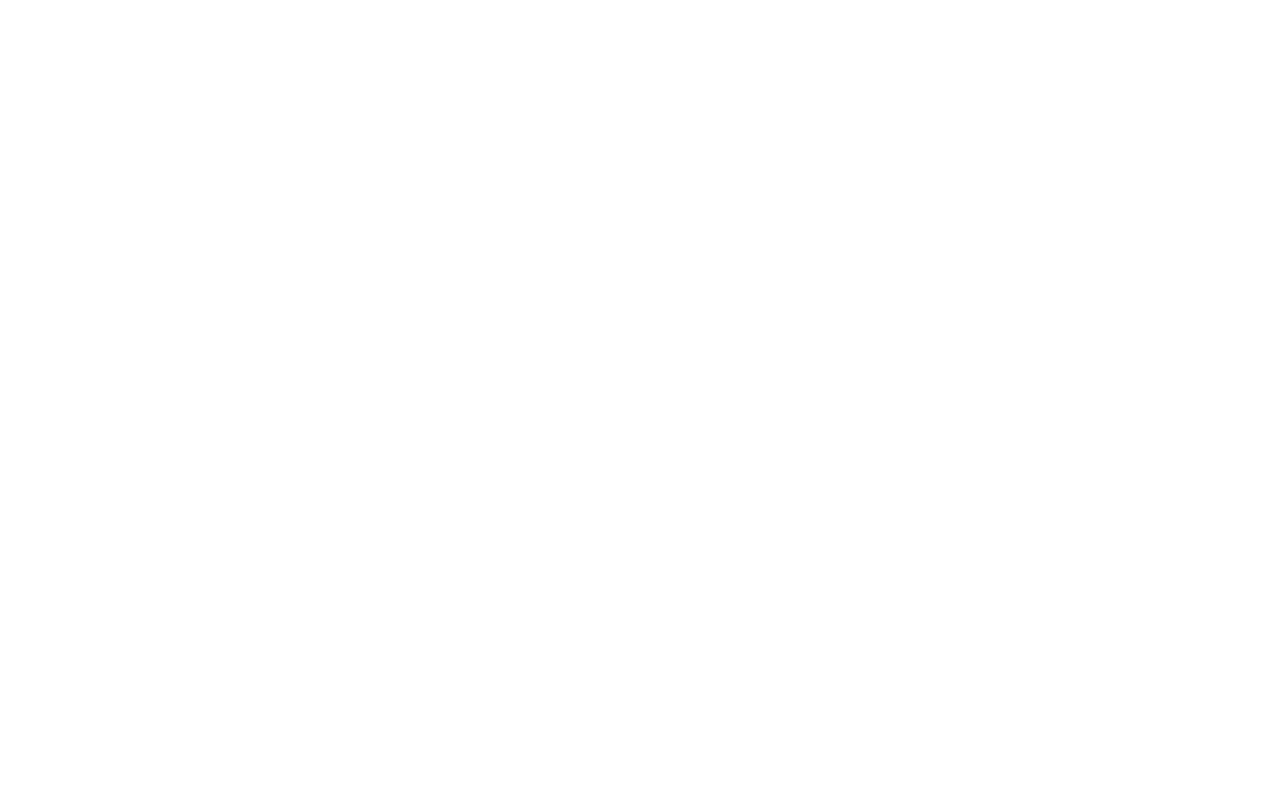
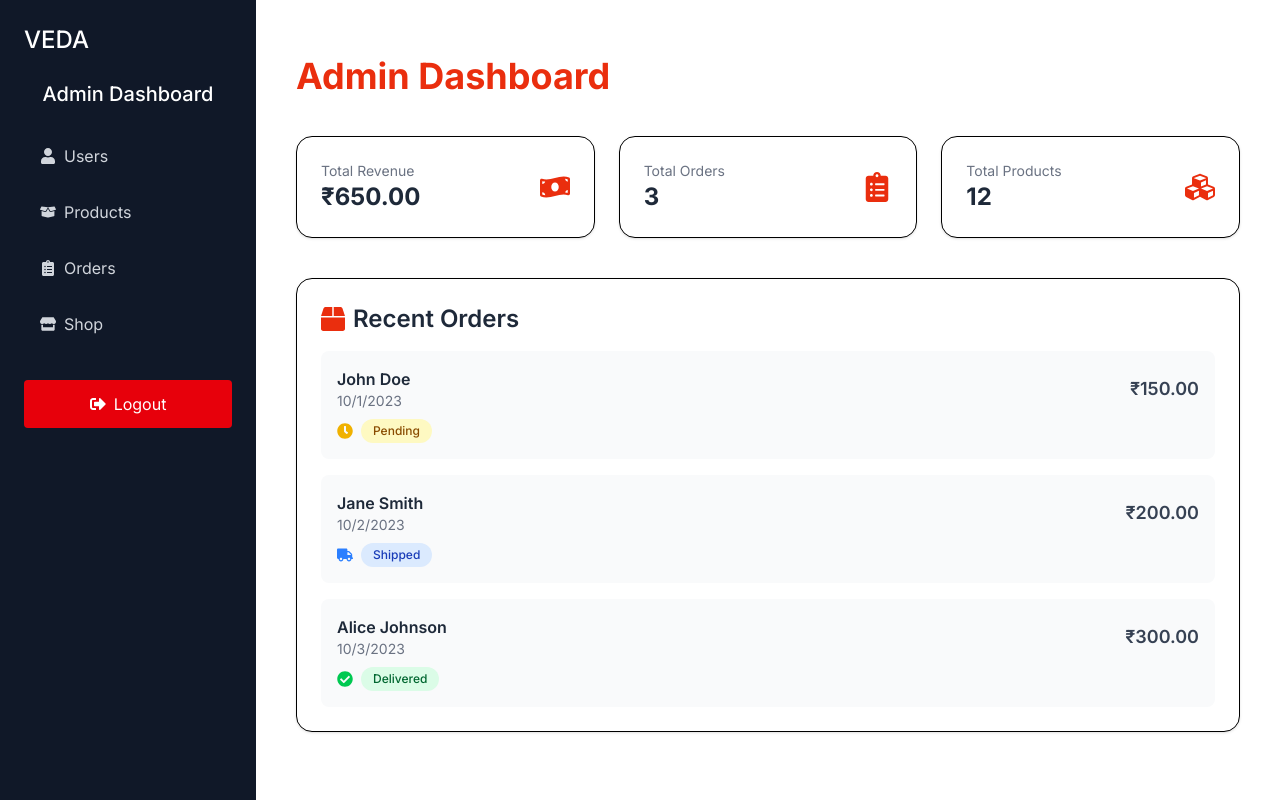
Before and after one commit to Varenya-ramayanam/Veda, a React (Vite) app in the folder frontend/: page /admin in a window 1280 px wide. Before the commit this address had no page. Built offline with nearby package versions, Linux system fonts and the light colour scheme.

Commit message:
Added admin templates

```diff
--- a/frontend/src/App.jsx
+++ b/frontend/src/App.jsx
@@ -12,6 +12,10 @@
 import OrderConfirmationPage from "./components/Cart/OrderConfirmationPage";
 import OrderDetails from "./components/Cart/OrderDetails";
 import MyOrdersPage from "./pages/MyOrdersPage";
+
+import AdminLayout from "./components/Admin/AdminLayout";
+import AdminHomePage from "./pages/AdminHomePage";
+
 
 function App() {
   return (
@@ -40,6 +44,10 @@
           <Route path="order/:id" element={<OrderDetails/>} />
           <Route path = "/my-orders" element={<MyOrdersPage/>} />
         </Route>
+        <Route path="/admin" element={<AdminLayout />}>
+          <Route index element={<AdminHomePage/>} />
+
+        </Route>
       </Routes>
     </BrowserRouter>
   );
--- /dev/null
+++ b/frontend/src/components/Admin/AdminLayout.jsx
@@ -0,0 +1,45 @@
+import { useState } from "react";
+import { FaBars } from "react-icons/fa";
+import AdminSideBar from "../Animations/components/AdminSideBar";
+import { Outlet } from "react-router-dom";
+
+const AdminLayout = () => {
+  const [drawerOpen, setDrawerOpen] = useState(false);
+
+  const toggleDrawer = () => {
+    setDrawerOpen(!drawerOpen);
+  };
+
+  return (
+    <div className="min-h-screen flex flex-col md:flex-row relative">
+      {/* Mobile Toggle Button  */}
+      <div className="flex md:hidden p-4 bg-gray-900 text-white z-20">
+        <button onClick={toggleDrawer} className="focus:outline-none">
+          <FaBars size={24} />
+        </button>
+        <h1 className="ml-4 text-xl font-medium">Admin Dashboard</h1>
+      </div>
+
+      {/* Overlay for mobile drawer */}
+      {drawerOpen && (
+        <div
+          className="fixed inset-0 bg-black bg-opacity-50 z-20 lg:hidden"
+          onClick={toggleDrawer}
+        >
+        </div>
+      )}
+
+      {/* Sidebar */}
+        <div className={`bg-gray-900 w-64 min-h-screen text-white absolute md:relative transform ${drawerOpen ? "translate-x-0" : "-translate-x-full"} transition-transform duration-300 z-20 md:translate-x-0 md:static md:block`}>
+            <AdminSideBar/>
+        </div>
+
+      {/* Main Content Area */}
+      <div className="flex-grow p-6 overflow-auto">
+        <Outlet/>
+      </div>
+    </div>
+  );
+};
+
+export default AdminLayout;
--- /dev/null
+++ b/frontend/src/components/Animations/components/AdminSideBar.jsx
@@ -0,0 +1,94 @@
+import React from "react";
+import {
+  FaBoxOpen,
+  FaClipboardList,
+  FaSignOutAlt,
+  FaStore,
+  FaUser,
+} from "react-icons/fa";
+import { Link, NavLink, useNavigate } from "react-router-dom";
+
+const AdminSideBar = () => {
+  const navigate = useNavigate();
+
+  const handleLogout = () => {
+    // localStorage.removeItem("token");
+    // localStorage.removeItem("user");
+    // window.location.href = "/login";
+    navigate("");
+  };
+
+  return (
+    <div className="p-6 ">
+      <div className="mb-6 ">
+        <Link to="/admin" className="text-2xl font-medium ">
+          VEDA
+        </Link>
+      </div>
+      <h2 className="text-xl font-medium mb-6 text-center">Admin Dashboard</h2>
+
+      <nav className="flex flex-col space-y-2">
+        <NavLink
+          to="/admin/users"
+          label="Dashboard"
+          className={({ isActive }) =>
+            isActive
+              ? "bg-gray-700 text-white py-3 rx-4 rounded flex items-center space-x-2"
+              : "text-gray-300 hover:bg-gray-700 hover:text-white py-3 px-4 rounded flex items-center space-x-2"
+          }
+        >
+          <FaUser />
+          <span>Users</span>
+        </NavLink>
+        <NavLink
+          to="/admin/products"
+          label="Dashboard"
+          className={({ isActive }) =>
+            isActive
+              ? "bg-gray-700 text-white py-3 rx-4 rounded flex items-center space-x-2"
+              : "text-gray-300 hover:bg-gray-700 hover:text-white py-3 px-4 rounded flex items-center space-x-2"
+          }
+        >
+          <FaBoxOpen />
+          <span>Products</span>
+        </NavLink>
+        <NavLink
+          to="/admin/orders"
+          label="Dashboard"
+          className={({ isActive }) =>
+            isActive
+              ? "bg-gray-700 text-white py-3 rx-4 rounded flex items-center space-x-2"
+              : "text-gray-300 hover:bg-gray-700 hover:text-white py-3 px-4 rounded flex items-center space-x-2"
+          }
+        >
+          <FaClipboardList />
+          <span>Orders</span>
+        </NavLink>
+        <NavLink
+          to="/"
+          label="Dashboard"
+          className={({ isActive }) =>
+            isActive
+              ? "bg-gray-700 text-white py-3 rx-4 rounded flex items-center space-x-2"
+              : "text-gray-300 hover:bg-gray-700 hover:text-white py-3 px-4 rounded flex items-center space-x-2"
+          }
+        >
+          <FaStore />
+          <span>Shop</span>
+        </NavLink>
+        <div className="mt-6">
+          <NavLink
+            to="/login"
+            onClick={handleLogout}
+            className="w-full bg-red-600 text-white py-3 px-4 rounded flex justify-center items-center space-x-2 hover:bg-red-700 transition"
+          >
+            <FaSignOutAlt />
+            <span>Logout</span>
+          </NavLink>
+        </div>
+      </nav>
+    </div>
+  );
+};
+
+export default AdminSideBar;
--- a/frontend/src/components/Common/NavBar.jsx
+++ b/frontend/src/components/Common/NavBar.jsx
@@ -60,7 +60,11 @@
         </div>
 
         {/* Right: Icons */}
+
         <div className="flex items-center gap-5">
+          <Link to="/admin" className="block bg-black px-2 rounded text-sm text-white">
+            Admin
+          </Link>
           <Link to="/profile" className="hover:text-black">
             <HiOutlineUser className="h-6 w-6 text-gray-700" />
           </Link>
@@ -103,10 +107,34 @@
           </button>
         </div>
         <div className="flex flex-col gap-4 px-6 mt-4">
-          <Link to="/gifts" className="text-gray-700 text-sm font-medium" onClick={toggleNavDrawer}>Gifts</Link>
-          <Link to="/arts" className="text-gray-700 text-sm font-medium" onClick={toggleNavDrawer}>Arts</Link>
-          <Link to="/decor" className="text-gray-700 text-sm font-medium" onClick={toggleNavDrawer}>Handcrafted Decor</Link>
-          <Link to="/diy" className="text-gray-700 text-sm font-medium" onClick={toggleNavDrawer}>DIY & Craft Kits</Link>
+          <Link
+            to="/gifts"
+            className="text-gray-700 text-sm font-medium"
+            onClick={toggleNavDrawer}
+          >
+            Gifts
+          </Link>
+          <Link
+            to="/arts"
+            className="text-gray-700 text-sm font-medium"
+            onClick={toggleNavDrawer}
+          >
+            Arts
+          </Link>
+          <Link
+            to="/decor"
+            className="text-gray-700 text-sm font-medium"
+            onClick={toggleNavDrawer}
+          >
+            Handcrafted Decor
+          </Link>
+          <Link
+            to="/diy"
+            className="text-gray-700 text-sm font-medium"
+            onClick={toggleNavDrawer}
+          >
+            DIY & Craft Kits
+          </Link>
         </div>
       </div>
     </>
--- /dev/null
+++ b/frontend/src/pages/AdminHomePage.jsx
@@ -0,0 +1,122 @@
+import {
+  FaBox,
+  FaClipboardList,
+  FaCubes,
+  FaMoneyBillWave,
+  FaCheckCircle,
+  FaTruck,
+  FaClock,
+} from "react-icons/fa";
+
+const AdminHomePage = () => {
+  const orders = [
+    {
+      id: 1,
+      customerName: "John Doe",
+      totalAmount: 150.0,
+      status: "Pending",
+      date: "2023-10-01",
+    },
+    {
+      id: 2,
+      customerName: "Jane Smith",
+      totalAmount: 200.0,
+      status: "Shipped",
+      date: "2023-10-02",
+    },
+    {
+      id: 3,
+      customerName: "Alice Johnson",
+      totalAmount: 300.0,
+      status: "Delivered",
+      date: "2023-10-03",
+    },
+  ];
+
+  const totalRevenue = orders.reduce((acc, order) => acc + order.totalAmount, 0);
+  const totalOrders = orders.length;
+  const totalProducts = 12;
+
+  const statusColors = {
+    Pending: "bg-yellow-100 text-yellow-800",
+    Shipped: "bg-blue-100 text-blue-800",
+    Delivered: "bg-green-100 text-green-800",
+  };
+
+  const statusIcons = {
+    Pending: <FaClock className="text-yellow-500" />,
+    Shipped: <FaTruck className="text-blue-500" />,
+    Delivered: <FaCheckCircle className="text-green-500" />,
+  };
+
+  return (
+    <div className="max-w-7xl mx-auto px-4 py-8">
+      <h1 className="text-4xl font-bold text-[#ea2e0e] mb-10">Admin Dashboard</h1>
+
+      {/* Top Summary Cards */}
+      <div className="grid grid-cols-1 sm:grid-cols-2 lg:grid-cols-3 gap-6 mb-10">
+        <div className="bg-white p-6 rounded-2xl shadow-sm border flex items-center justify-between">
+          <div>
+            <p className="text-gray-500 text-sm">Total Revenue</p>
+            <h2 className="text-2xl font-bold text-gray-800">₹{totalRevenue.toFixed(2)}</h2>
+          </div>
+          <FaMoneyBillWave className="text-3xl text-[#ea2e0e]" />
+        </div>
+        <div className="bg-white p-6 rounded-2xl shadow-sm border flex items-center justify-between">
+          <div>
+            <p className="text-gray-500 text-sm">Total Orders</p>
+            <h2 className="text-2xl font-bold text-gray-800">{totalOrders}</h2>
+          </div>
+          <FaClipboardList className="text-3xl text-[#ea2e0e]" />
+        </div>
+        <div className="bg-white p-6 rounded-2xl shadow-sm border flex items-center justify-between">
+          <div>
+            <p className="text-gray-500 text-sm">Total Products</p>
+            <h2 className="text-2xl font-bold text-gray-800">{totalProducts}</h2>
+          </div>
+          <FaCubes className="text-3xl text-[#ea2e0e]" />
+        </div>
+      </div>
+
+      {/* Full-width Recent Orders Section */}
+      <div className="bg-white p-6 rounded-2xl shadow-sm border w-full">
+        <h2 className="text-2xl font-semibold text-gray-800 mb-4 flex items-center gap-2">
+          <FaBox className="text-[#ea2e0e]" />
+          Recent Orders
+        </h2>
+
+        <ul className="space-y-4">
+          {orders.map((order) => (
+            <li
+              key={order.id}
+              className="p-4 rounded-lg bg-gray-50 hover:bg-gray-100 transition"
+            >
+              <div className="flex justify-between items-center">
+                <div>
+                  <p className="font-semibold text-gray-800">{order.customerName}</p>
+                  <p className="text-sm text-gray-500">
+                    {new Date(order.date).toLocaleDateString()}
+                  </p>
+                </div>
+                <p className="text-lg font-semibold text-gray-700">
+                  ₹{order.totalAmount.toFixed(2)}
+                </p>
+              </div>
+
+              <div className="flex items-center gap-2 mt-2">
+                {statusIcons[order.status]}
+                <span
+                  className={`text-xs px-3 py-1 rounded-full font-medium ${statusColors[order.status]}`}
+                >
+                  {order.status}
+                </span>
+              </div>
+            </li>
+          ))}
+        </ul>
+      </div>
+    </div>
+  );
+};
+
+export default AdminHomePage;
```
